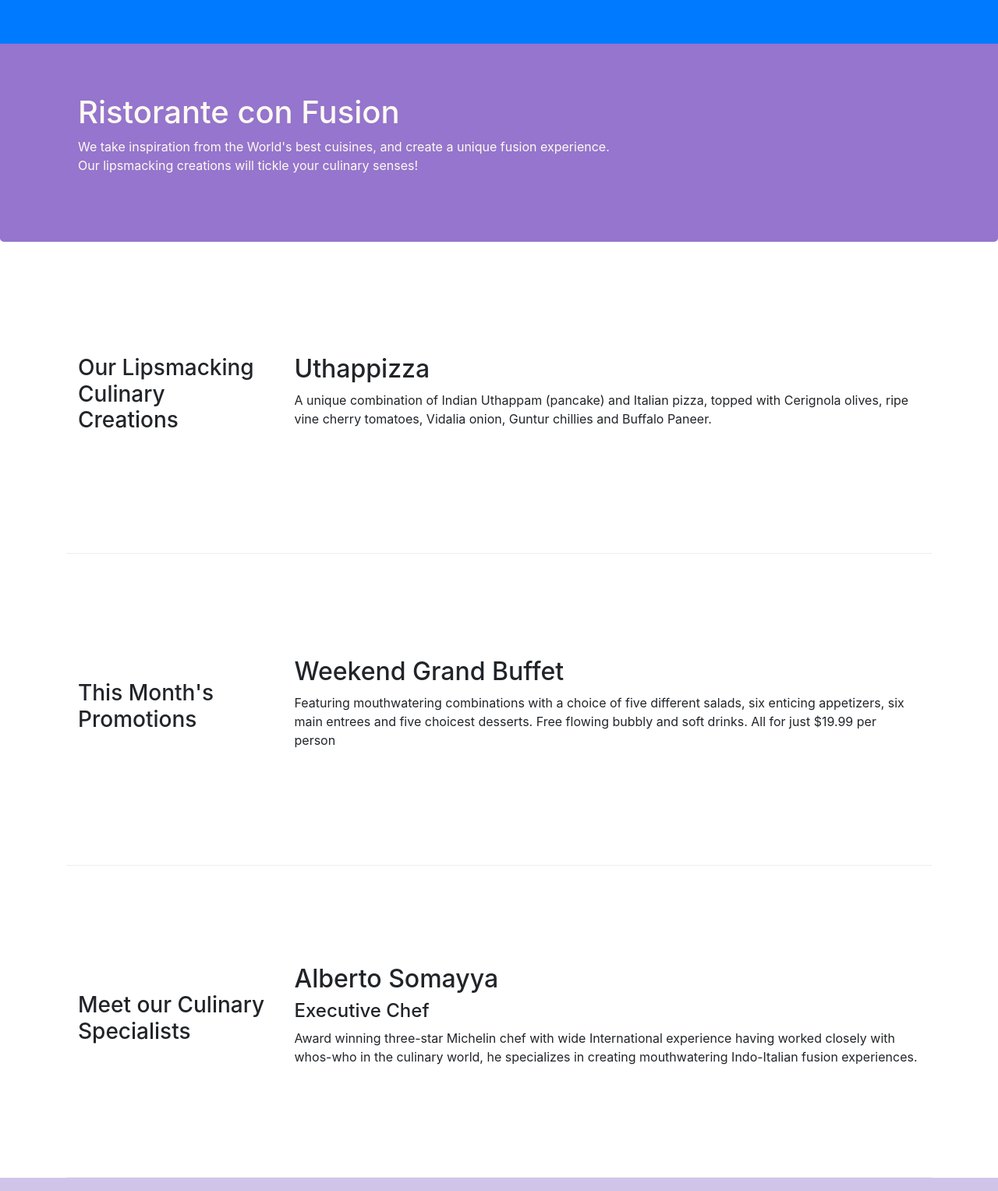
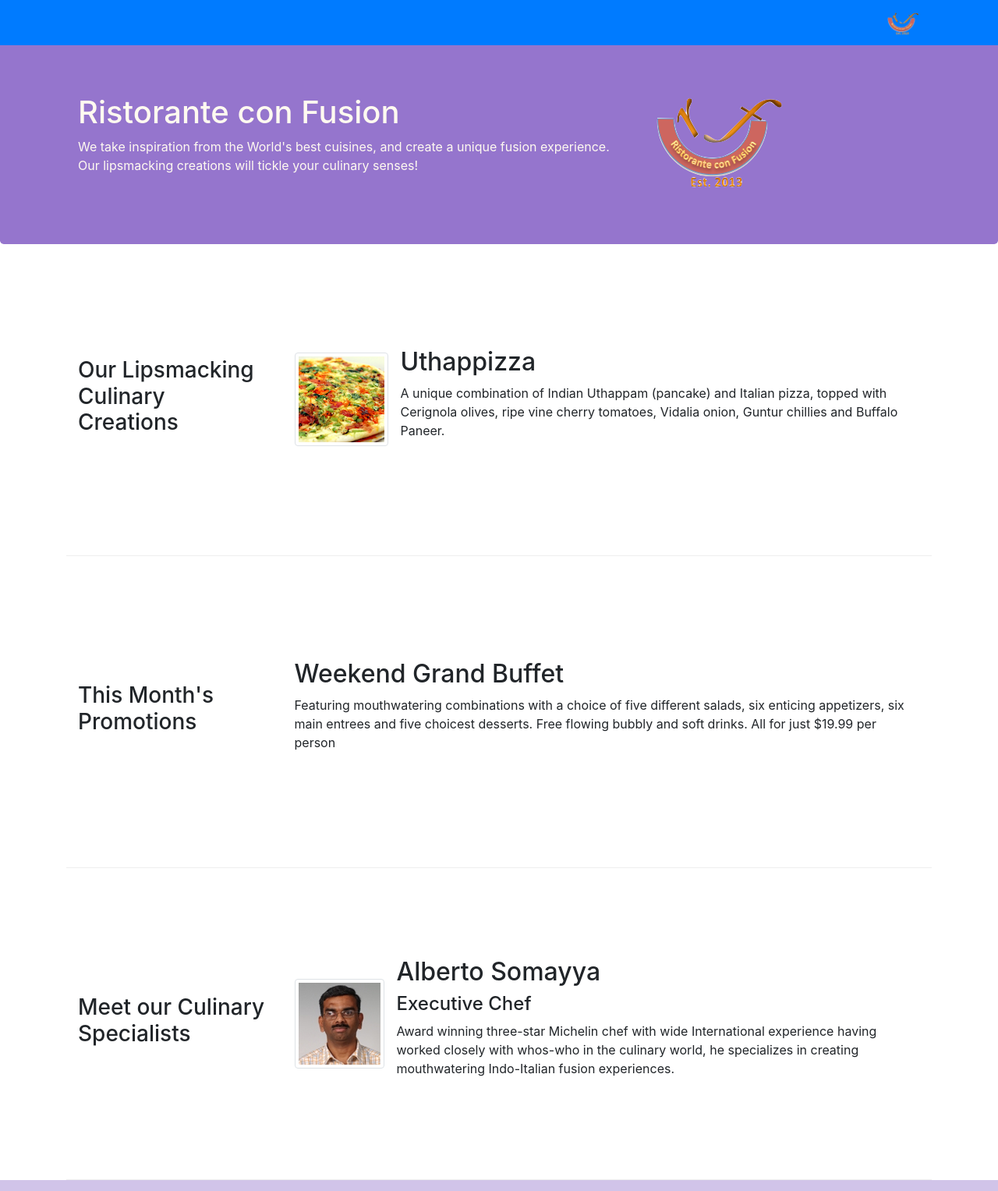
Before and after one commit to Angular-SPA-MEAN-CSharp-AspDotNet-MVC/coursera-frontenUI-studyProj1, a website: page index.html in a window 1280 px wide. Shown: the top 1527 px of the page at 78% size. Drawn offline with nearby package versions, Linux system fonts and the light colour scheme.

Commit message:
1)img and icon (Finished week2 section3)

```diff
--- a/index.html
+++ b/index.html
@@ -21,13 +21,13 @@
             <button class="navbar-toggler" type="button" data-toggle="collapse" data-target="#Navbar">
                 <span class="navbar-toggler-icon"></span>
             </button>
-            <a class="navbar-brand" href="#">Ristorante Con Fusion</a>
+            <a class="navbar-brand" href="#"><img src="img/logo.png" height="30" width="41"/></a>
             <div class="collapse navbar-collapse" id="Navbar">
                 <ul class="navbar-nav">
                     <li class="nav-item active"><a class="nav-link" href="#"><span class="fa fa-home fa-lg"></span> Home</a></li>
                     <li class="nav-item"><a class="nav-link" href="./aboutus.html"><span class="fa fa-info fa-lg"></span> About</a></li>
                     <li class="nav-item"><a class="nav-link" href="#"><span class="fa fa-list fa-lg"></span> Menu</a></li>
-                    <li class="nav-item"><a class="nav-link" href="#"><span class="fa fa-address-card fa-lg"></span> Contact</a></li>
+                    <li class="nav-item"><a class="nav-link" href="./contactus.html"><span class="fa fa-address-card fa-lg"></span> Contact</a></li>
                 </ul>
             </div>
 
@@ -40,20 +40,25 @@
                     <h1>Ristorante con Fusion</h1>
                     <p>We take inspiration from the World's best cuisines, and create a unique fusion experience. Our lipsmacking creations will tickle your culinary senses!</p>
                 </div>
-                <div class="col col-sm">
+                <div class="col col-sm align-self-center">
+                    <img src="img/logo.png" class="img-fluid">
                 </div>
-            </div>
         </div>
     </header>
 
     <div class="container">
         <div class="row row-content align-items-center">
-            <div class="col-sm-4 push-sm-8 col-md-3 flex-last">
+            <div class="col-sm col-md-3 flex-last">
                 <h3>Our Lipsmacking Culinary Creations</h3>
             </div>
-            <div class="col-sm pull-sm4 col-md pull-md-3 flex-first">
-                <h2>Uthappizza</h2>
-                <p>A unique combination of Indian Uthappam (pancake) and Italian pizza, topped with Cerignola olives, ripe vine cherry tomatoes, Vidalia onion, Guntur chillies and Buffalo Paneer.</p>
+            <div class="col-sm col-md flex-first">
+                <div class="media">
+                    <img class="d-flex mr-3 img-thumbnail align-self-center" src="img/uthappizza.png" alt="uthappizza">
+                    <div class="mt-0">
+                        <h2>Uthappizza</h2>
+                        <p>A unique combination of Indian Uthappam (pancake) and Italian pizza, topped with Cerignola olives, ripe vine cherry tomatoes, Vidalia onion, Guntur chillies and Buffalo Paneer.</p>
+                    </div>
+                </div>
             </div>
         </div>
 
@@ -72,10 +77,15 @@
             <div class="col-sm-4 col-md-3 flex-last">
                 <h3>Meet our Culinary Specialists</h3>
             </div>
-            <div class="col-sm pull-sm-4 col-md flex-first">
-                <h2>Alberto Somayya</h2>
-                <h4>Executive Chef</h4>
-                <p>Award winning three-star Michelin chef with wide International experience having worked closely with whos-who in the culinary world, he specializes in creating mouthwatering Indo-Italian fusion experiences. </p>
+            <div class="col-sm col-md flex-first">
+                <div class="media">
+                    <img class="d-flex mr-3 img-thumbnail align-self-center" src="img/alberto.png" alt="Alberto Somayya">
+                    <div class="media-body">
+                        <h2>Alberto Somayya</h2>
+                        <h4>Executive Chef</h4>
+                        <p>Award winning three-star Michelin chef with wide International experience having worked closely with whos-who in the culinary world, he specializes in creating mouthwatering Indo-Italian fusion experiences. </p>
+                    </div>
+                </div>
             </div>
         </div>
     </div>
```
Also changed, not shown: aboutus.html (+3 -3 lines), contactus.html (+1 -1 lines), img/alberto.png (added), img/buffet.png (added), img/logo.png (added), img/uthappizza.png (added).
